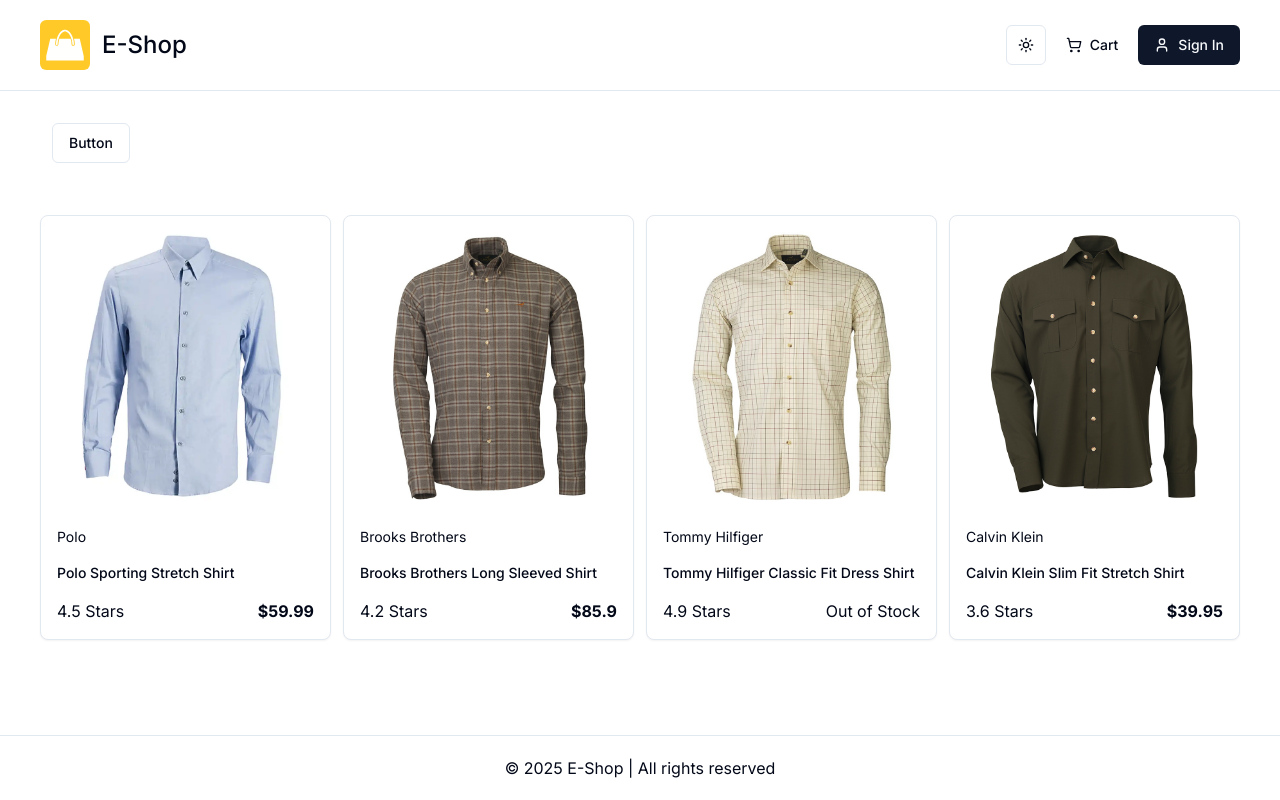
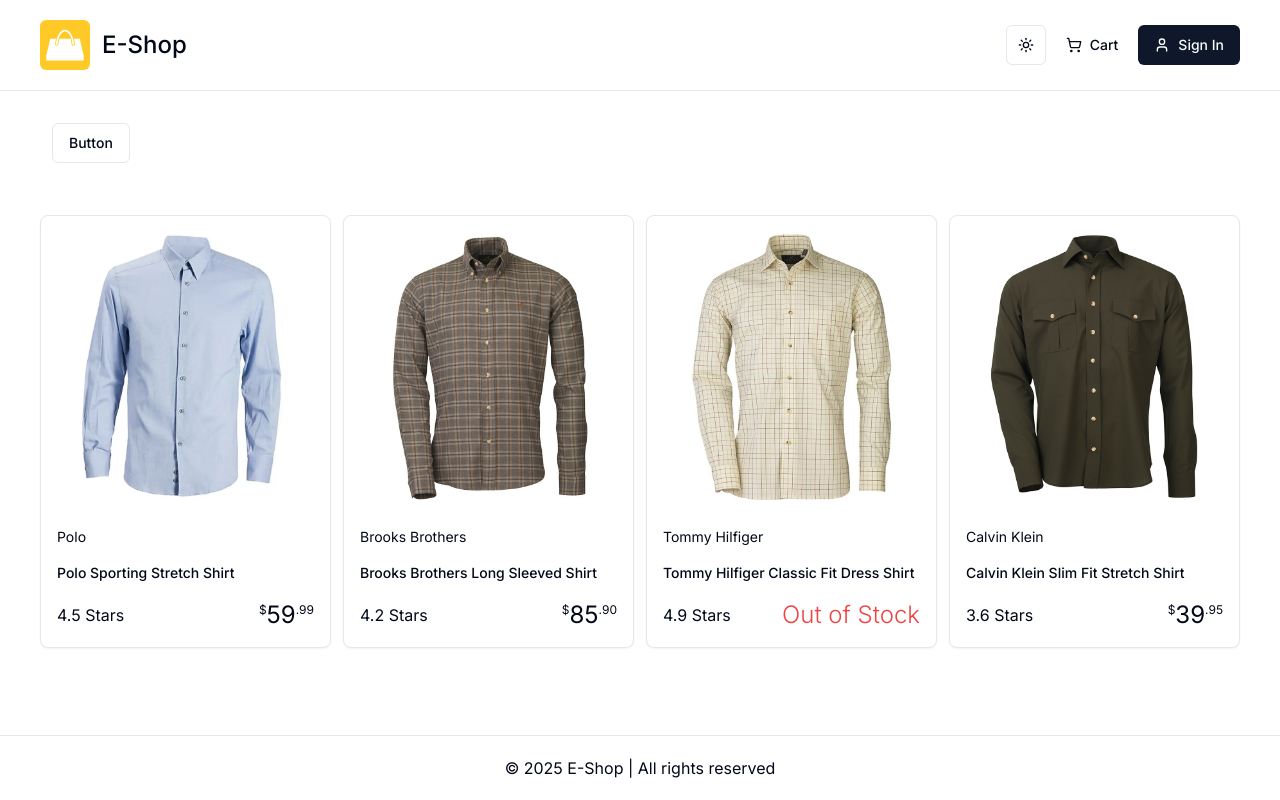
Before and after one commit to IgorZn/proshop2, a Next.js app: page / in a window 1280 px wide. Built offline with nearby package versions, Linux system fonts and the light colour scheme; no server answers.

Commit message:
Product-Price

```diff
--- a/src/components/shared/product/product-card.tsx
+++ b/src/components/shared/product/product-card.tsx
@@ -2,6 +2,7 @@
 import { Card, CardContent, CardHeader } from '@/components/ui/card'
 import Link from 'next/link'
 import Image from 'next/image'
+import ProductPrice from '@/components/shared/product/product-price'
 
 function ProductCard({ product }: object) {
 	return (
@@ -17,7 +18,11 @@
 				</Link>
 				<div className="flex-between gap-4">
 					<p>{product.rating} Stars</p>
-					{product.stock > 0 ? <p className={'font-bold'}>${product.price}</p> : <p>Out of Stock</p>}
+					{product.stock > 0 ? (
+						<ProductPrice value={product.price} />
+					) : (
+						<p className={'text-2xl font-light text-destructive'}>Out of Stock</p>
+					)}
 				</div>
 			</CardContent>
 		</Card>
--- /dev/null
+++ b/src/components/shared/product/product-price.tsx
@@ -0,0 +1,16 @@
+import React from 'react'
+import { cn } from '@/lib/utils'
+
+function ProductPrice({ value, className }: { value: number; className?: string }) {
+	const stringValue = value.toFixed(2)
+	const [int, decimal] = stringValue.split('.')
+	return (
+		<p className={cn('text-2xl', className)}>
+			<span className="align-super text-xs">$</span>
+			{int}
+			<span className="align-super text-xs">.{decimal}</span>
+		</p>
+	)
+}
+
+export default ProductPrice
```
